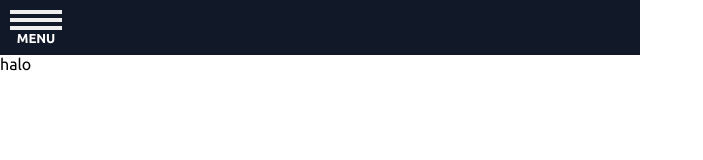
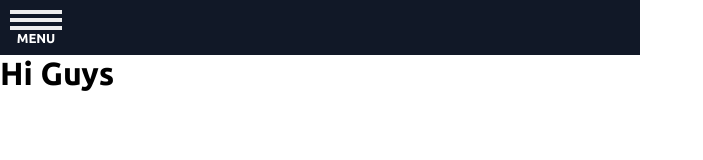
Before and after one commit to MamasJogja/dashboard-simple, a plain HTML site: page index.html in a window 1280 px wide. Shown: the whole page, without its empty margins (0-703 px from the left). Drawn offline with Linux system fonts and the light colour scheme.

Commit message:
Update dikit

```diff
--- a/index.html
+++ b/index.html
@@ -111,7 +111,9 @@
 
         <!-- Main Content -->
         <div class="main-content">
-            halo
+            <h1>
+                Hi Guys
+            </h1>
         </div>
 
     </div>
```
